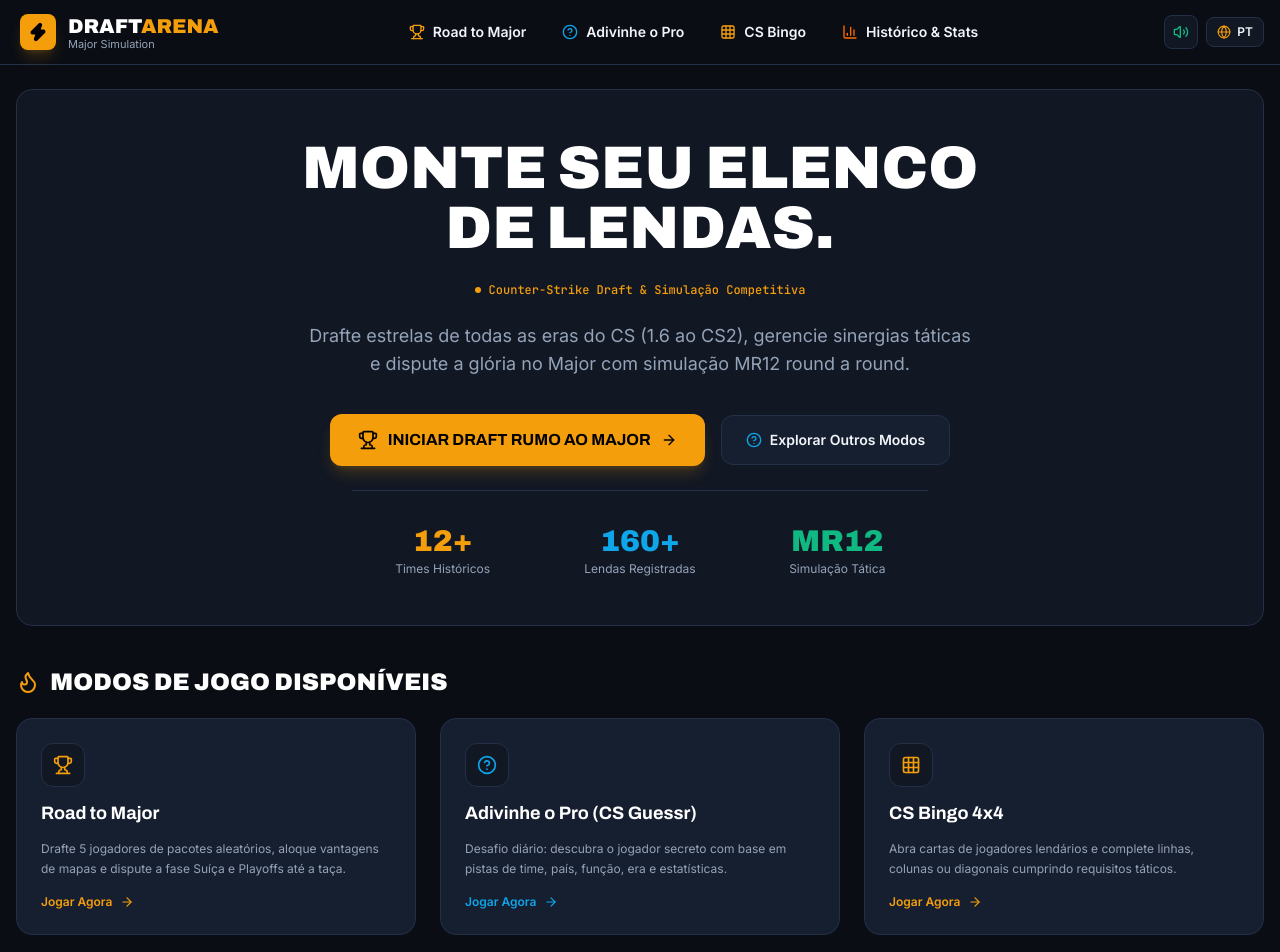
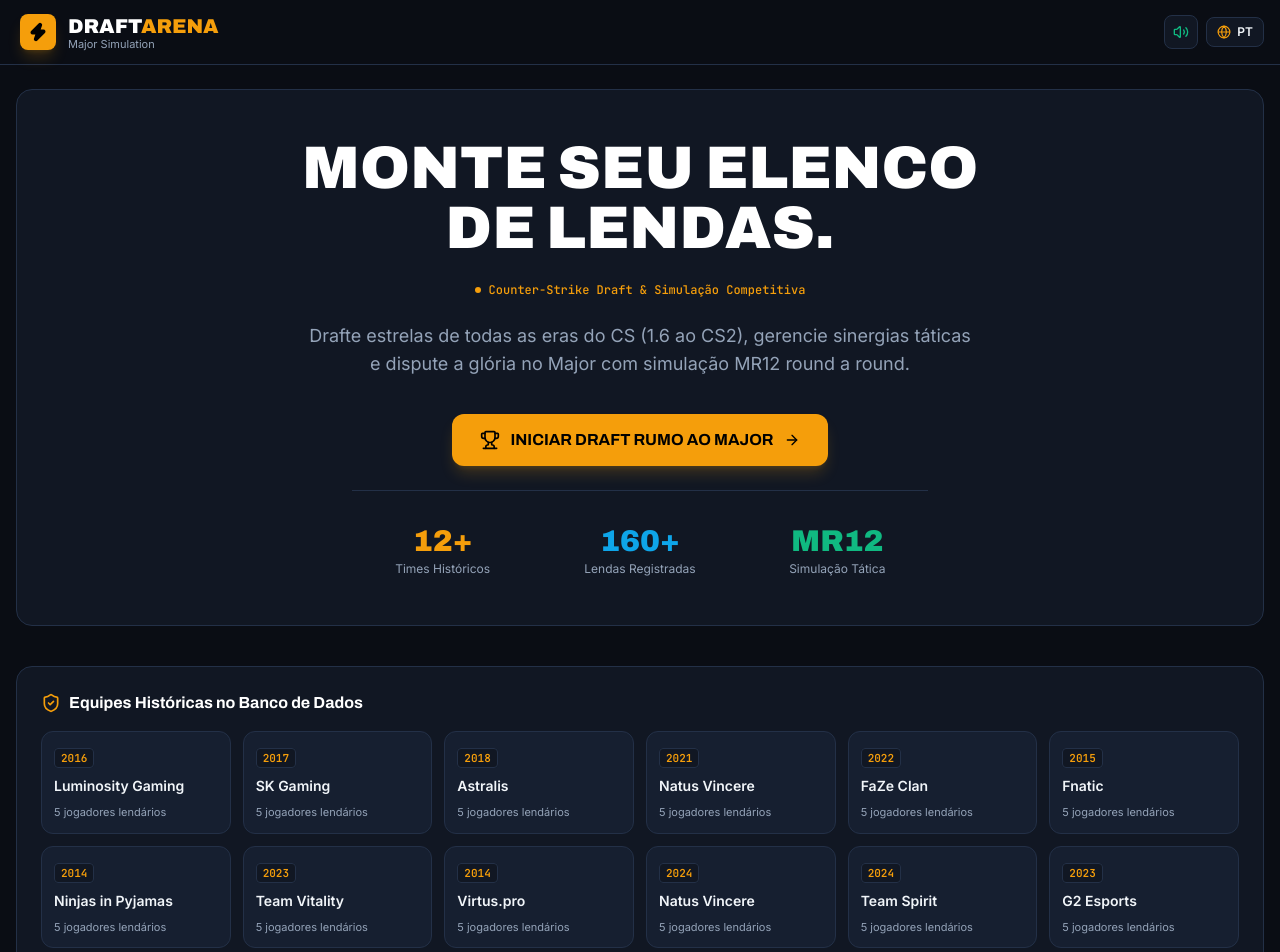
Before and after one commit to ADS-2026-coolify/HigorLopesZimerman-MajorDream, a React (Vite) app: page / in a window 1280 px wide. Shown: the top 952 px of the page. Built offline with nearby package versions, Linux system fonts and the light colour scheme.

Commit message:
feat(ui): focus on draft - hide guess/bingo/history entry points, info-only header

```diff
--- a/src/components/HomeView.tsx
+++ b/src/components/HomeView.tsx
@@ -1,7 +1,7 @@
 /* Hallmark · redesign: full · keep handlers, wiring, i18n copy · esports dark system */
 import React from 'react';
 import { useI18n } from '../i18n/I18nContext';
-import { Trophy, HelpCircle, Grid, Flame, ArrowRight, ShieldCheck } from 'lucide-react';
+import { Trophy, ArrowRight, ShieldCheck } from 'lucide-react';
 import { sound } from '../utils/sound';
 import { NavTab } from './Navbar';
 import { HISTORICAL_TEAMS, ALL_PLAYERS } from '../data/csData';
@@ -11,7 +11,7 @@
   onNavigate: (tab: NavTab) => void;
 }
 
-export const HomeView: React.FC<HomeViewProps> = ({ onStartDraft, onNavigate }) => {
+export const HomeView: React.FC<HomeViewProps> = ({ onStartDraft }) => {
   const { t } = useI18n();
 
   return (
@@ -45,18 +45,6 @@
               <span>{t('hero.startDraft')}</span>
               <ArrowRight className="w-4 h-4 transition-transform motion-safe:group-hover:translate-x-0.5 motion-reduce:transform-none" />
             </button>
-
-            <button
-              type="button"
-              onClick={() => {
-                sound.playClick();
-                onNavigate('guess');
-              }}
-              className="w-full sm:w-auto px-6 py-3.5 rounded-xl bg-cs-card hover:bg-cs-hover active:brightness-95 disabled:opacity-50 disabled:pointer-events-none border border-cs-border hover:border-cs-accent/60 text-cs-text font-semibold text-sm flex items-center justify-center gap-2 transition-colors focus-visible:ring-2 focus-visible:ring-cs-blue focus-visible:ring-offset-2 focus-visible:ring-offset-cs-bg focus-visible:outline-none"
-            >
-              <HelpCircle className="w-4 h-4 text-cs-blue" />
-              <span>{t('hero.exploreModes')}</span>
-            </button>
           </div>
 
           {/* Quick Metrics */}
@@ -72,93 +60,6 @@
             <div>
               <div className="font-display font-black text-2xl md:text-3xl text-cs-green">MR12</div>
               <div className="text-xs text-cs-muted mt-0.5">Simulação Tática</div>
-            </div>
-          </div>
-        </div>
-      </section>
-
-      {/* Modes Grid */}
-      <section className="space-y-5">
-        <div className="flex items-center justify-between">
-          <h2 className="font-display font-black text-2xl text-white flex items-center gap-2.5">
-            <Flame className="w-6 h-6 text-cs-accent" />
-            <span>{t('modes.title')}</span>
-          </h2>
-        </div>
-
-        <div className="grid grid-cols-1 md:grid-cols-3 gap-6">
-          {/* 1. Road to Major (Core Game) */}
-          <div
-            role="button"
-            tabIndex={0}
-            onClick={() => { sound.playClick(); onStartDraft(); }}
-            onKeyDown={(e) => { if (e.key === 'Enter' || e.key === ' ') { sound.playClick(); onStartDraft(); } }}
-            className="group cursor-pointer rounded-2xl bg-cs-card p-6 border border-cs-border hover:border-cs-accent active:brightness-95 transition-colors flex flex-col justify-between focus-visible:ring-2 focus-visible:ring-cs-accent focus-visible:outline-none"
-          >
-            <div className="space-y-3">
-              <div className="w-11 h-11 rounded-xl bg-cs-surface border border-cs-border flex items-center justify-center text-cs-accent">
-                <Trophy className="w-5 h-5" />
-              </div>
-              <h3 className="font-display font-bold text-lg text-white group-hover:text-cs-accent transition-colors">
-                {t('modes.roadToMajor.title')}
-              </h3>
-              <p className="text-xs text-cs-muted leading-relaxed">
-                {t('modes.roadToMajor.desc')}
-              </p>
-            </div>
-            <div className="pt-4 flex items-center gap-2 text-xs font-semibold text-cs-accent">
-              <span>{t('modes.playNow')}</span>
-              <ArrowRight className="w-3.5 h-3.5 transition-transform motion-safe:group-hover:translate-x-1 motion-reduce:transform-none" />
-            </div>
-          </div>
-
-          {/* 2. Guess the Pro */}
-          <div
-            role="button"
-            tabIndex={0}
-            onClick={() => { sound.playClick(); onNavigate('guess'); }}
-            onKeyDown={(e) => { if (e.key === 'Enter' || e.key === ' ') { sound.playClick(); onNavigate('guess'); } }}
-            className="group cursor-pointer rounded-2xl bg-cs-card p-6 border border-cs-border hover:border-cs-blue active:brightness-95 transition-colors flex flex-col justify-between focus-visible:ring-2 focus-visible:ring-cs-blue focus-visible:outline-none"
-          >
-            <div className="space-y-3">
-              <div className="w-11 h-11 rounded-xl bg-cs-surface border border-cs-border flex items-center justify-center text-cs-blue">
-                <HelpCircle className="w-5 h-5" />
-              </div>
-              <h3 className="font-display font-bold text-lg text-white group-hover:text-cs-blue transition-colors">
-                {t('modes.guess.title')}
-              </h3>
-              <p className="text-xs text-cs-muted leading-relaxed">
-                {t('modes.guess.desc')}
-              </p>
-            </div>
-            <div className="pt-4 flex items-center gap-2 text-xs font-semibold text-cs-blue">
-              <span>{t('modes.playNow')}</span>
-              <ArrowRight className="w-3.5 h-3.5 transition-transform motion-safe:group-hover:translate-x-1 motion-reduce:transform-none" />
-            </div>
-          </div>
-
-          {/* 3. CS Bingo */}
-          <div
-            role="button"
-            tabIndex={0}
-            onClick={() => { sound.playClick(); onNavigate('bingo'); }}
-            onKeyDown={(e) => { if (e.key === 'Enter' || e.key === ' ') { sound.playClick(); onNavigate('bingo'); } }}
-            className="group cursor-pointer rounded-2xl bg-cs-card p-6 border border-cs-border hover:border-cs-accent active:brightness-95 transition-colors flex flex-col justify-between focus-visible:ring-2 focus-visible:ring-cs-accent focus-visible:outline-none"
-          >
-            <div className="space-y-3">
-              <div className="w-11 h-11 rounded-xl bg-cs-surface border border-cs-border flex items-center justify-center text-cs-accent">
-                <Grid className="w-5 h-5" />
-              </div>
-              <h3 className="font-display font-bold text-lg text-white group-hover:text-cs-accent transition-colors">
-                {t('modes.bingo.title')}
-              </h3>
-              <p className="text-xs text-cs-muted leading-relaxed">
-                {t('modes.bingo.desc')}
-              </p>
-            </div>
-            <div className="pt-4 flex items-center gap-2 text-xs font-semibold text-cs-accent">
-              <span>{t('modes.playNow')}</span>
-              <ArrowRight className="w-3.5 h-3.5 transition-transform motion-safe:group-hover:translate-x-1 motion-reduce:transform-none" />
             </div>
           </div>
         </div>
--- a/src/components/Navbar.tsx
+++ b/src/components/Navbar.tsx
@@ -1,7 +1,7 @@
 /* Hallmark · redesign: full · keep tab wiring, language toggle, audio control · esports dark tokens */
 import React from 'react';
 import { useI18n } from '../i18n/I18nContext';
-import { Trophy, HelpCircle, Grid, BarChart3, Volume2, VolumeX, Globe, Zap } from 'lucide-react';
+import { Volume2, VolumeX, Globe, Zap } from 'lucide-react';
 import { sound } from '../utils/sound';
 
 export type NavTab = 'home' | 'draft' | 'guess' | 'bingo' | 'history';
@@ -11,7 +11,7 @@
   onSelectTab: (tab: NavTab) => void;
 }
 
-export const Navbar: React.FC<NavbarProps> = ({ currentTab, onSelectTab }) => {
+export const Navbar: React.FC<NavbarProps> = ({ onSelectTab }) => {
   const { locale, setLocale, t } = useI18n();
   const [soundEnabled, setSoundEnabled] = React.useState(sound.enabled);
 
@@ -25,14 +25,6 @@
     sound.playClick();
     setLocale(locale === 'pt-BR' ? 'en' : 'pt-BR');
   };
-
-  const navItems = [
-    { id: 'home', labelKey: 'nav.brand', icon: null },
-    { id: 'draft', labelKey: 'nav.roadToMajor', icon: <Trophy className="w-4 h-4 text-cs-accent" /> },
-    { id: 'guess', labelKey: 'nav.guess', icon: <HelpCircle className="w-4 h-4 text-cs-blue" /> },
-    { id: 'bingo', labelKey: 'nav.bingo', icon: <Grid className="w-4 h-4 text-cs-accent" /> },
-    { id: 'history', labelKey: 'nav.history', icon: <BarChart3 className="w-4 h-4 text-cs-orange" /> },
-  ] as const;
 
   return (
     <header className="sticky top-0 z-50 w-full border-b border-cs-border bg-cs-bg">
@@ -58,33 +50,6 @@
           </div>
         </div>
 
-        {/* Desktop Navigation Links */}
-        <nav className="hidden md:flex items-center gap-1.5">
-          {navItems.map(item => {
-            if (item.id === 'home') return null;
-            const active = currentTab === item.id;
-            return (
-              <button
-                key={item.id}
-                type="button"
-                onClick={() => {
-                  sound.playClick();
-                  onSelectTab(item.id as NavTab);
-                }}
-                className={`
-                  flex items-center gap-2 px-3.5 py-1.5 rounded-lg text-sm font-semibold transition-colors active:scale-[0.98] disabled:opacity-50 disabled:pointer-events-none focus-visible:ring-2 focus-visible:ring-cs-accent focus-visible:outline-none
-                  ${active
-                    ? 'bg-cs-card text-white border border-cs-accent/40 shadow-sm'
-                    : 'text-cs-text hover:text-white hover:bg-cs-surface border border-transparent'}
-                `}
-              >
-                {item.icon}
-                <span>{t(item.labelKey)}</span>
-              </button>
-            );
-          })}
-        </nav>
-
         {/* Global Controls: Audio & Language */}
         <div className="flex items-center gap-2">
           <button
@@ -108,30 +73,6 @@
         </div>
       </div>
 
-      {/* Mobile Sub-Navigation Bar */}
-      <div className="md:hidden flex items-center justify-around px-2 py-2 border-t border-cs-border bg-cs-surface overflow-x-auto">
-        {navItems.map(item => {
-          if (item.id === 'home') return null;
-          const active = currentTab === item.id;
-          return (
-            <button
-              key={item.id}
-              type="button"
-              onClick={() => {
-                sound.playClick();
-                onSelectTab(item.id as NavTab);
-              }}
-              className={`
-                flex flex-col items-center gap-1 px-3 py-1 rounded-md text-[11px] font-medium whitespace-nowrap transition-colors focus-visible:ring-2 focus-visible:ring-cs-accent focus-visible:outline-none
-                ${active ? 'text-cs-accent bg-cs-card border border-cs-accent/30' : 'text-cs-muted'}
-              `}
-            >
-              {item.icon}
-              <span>{t(item.labelKey)}</span>
-            </button>
-          );
-        })}
-      </div>
     </header>
   );
 };
```
